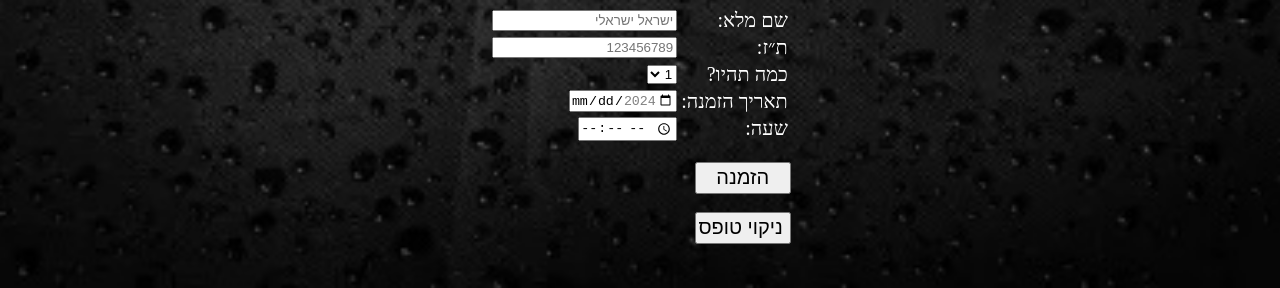
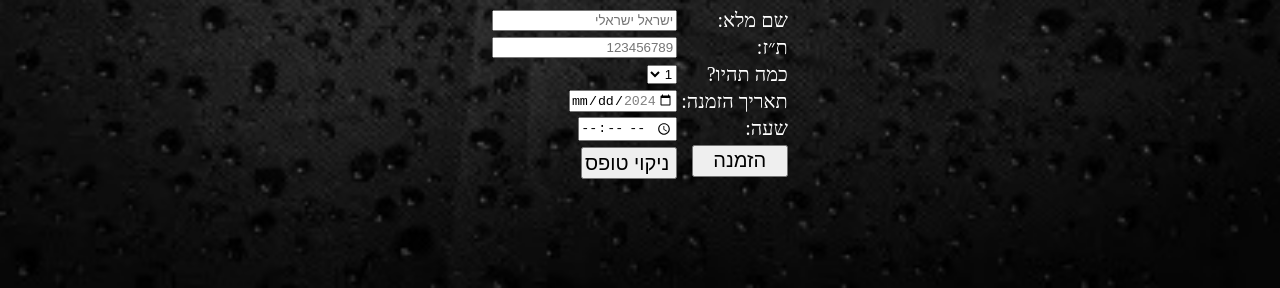
Before and after one commit to oshriv65/SigmaPub, a plain HTML site: page index.html in a window 1280 px wide. Shown: the part 512-800 px from the top of the page. Drawn offline with Linux system fonts and the light colour scheme.

Commit message:
Add files via upload
Hello fellow friends, I hope your day has been well so far.
I updated our js code to match the required stuff.
Hope everything is up to standart, thank you in advance.

```diff
--- a/index.html
+++ b/index.html
@@ -23,7 +23,8 @@
                       </td>
                   </tr>
                   <tr>
-                    <td><p>כמה תהיו?</p>
+                      <td>
+                          <p>כמה תהיו?</p>
                       </td>
                       <td>
                           <select id="numPeople" name="numPeople">
@@ -44,10 +45,13 @@
                       <td><p>שעה:</p></td>
                       <td><input type="time" id="time" min="18:00" max="00:00"></td>
                   </tr>
+                  <tr>
+                      <td><p><input type="button" class="btn" value="הזמנה" onclick="orderPlace()"></br></br></p></td>
+                      <td><p></p><input type="button" class="btn" value="ניקוי טופס" onclick="clearForm()"></br></br></td>
+                  </tr>
               </table></br>
-            <input type="button" class="btn" value="הזמנה" onclick="orderPlace()"></br></br>
-            <input type="button" class="btn" value="ניקוי טופס" onclick="clearForm()"></br></br>
           </form>
+          <p id="message"></p>
       </main>
   </body>
 </html>
--- a/index.js
+++ b/index.js
@@ -1,14 +1,30 @@
 function orderPlace(){
     var name = document.getElementById('name').value;
+    var nf = 1, idf = 1;
     if (!(/^[\sא-ת]+$/.test(name)))
-        alert("שם לא תקין")
+        nf = 0;
     var ID = document.getElementById('IDnum').value;
-    if (!(/^[0-9]+$/.test(ID)) || ID.length!=9)
-        alert("מספר תעודת זהות לא תקין")
+    if (!(/^[0-9]+$/.test(ID)) || ID.length != 9)
+        idf = 0;
     var numPeople = document.getElementById('numPeople').value;
     var date = document.getElementById('date').value;
     var time = document.getElementById('time').value;
-    alert ("ההזמנה הושלמה"+"\n"+name+"\n"+ID+"\n"+numPeople+"\n"+date+"\n"+time);
+    if (!nf && !idf)
+        alert("שם ותעודת זהות אינם תקינים")
+    else if (!nf)
+        alert("שם אינו תקין")
+    else if (!idf)
+        alert("תעודת זהות אינה תקינה")
+    else {
+        var message = "ההזמנה הושלמה" + "<br>" +
+            "שם מלא: " + name + "<br>" +
+            "תעודת זהות: " + ID + "<br>" +
+            "כמות אנשים: " + numPeople + "<br>" +
+            "תאריך: " + date + "<br>" +
+            "שעה: " + time;
+        alert("ההזמנה הושלמה" + "\n" + "שם מלא: " + name + "\n" + "תעודת זהות: " + ID + "\n" + "כמות אנשים: " + numPeople + "\n" + "תאריך: " + date + "\n" + "שעה: " + time);
+        document.getElementById('message').innerHTML = message;
+    }
 }
 
 function clearForm(){
```
Also changed, not shown: 2 other files. Lines whose indentation alone changed are shown as unchanged.
